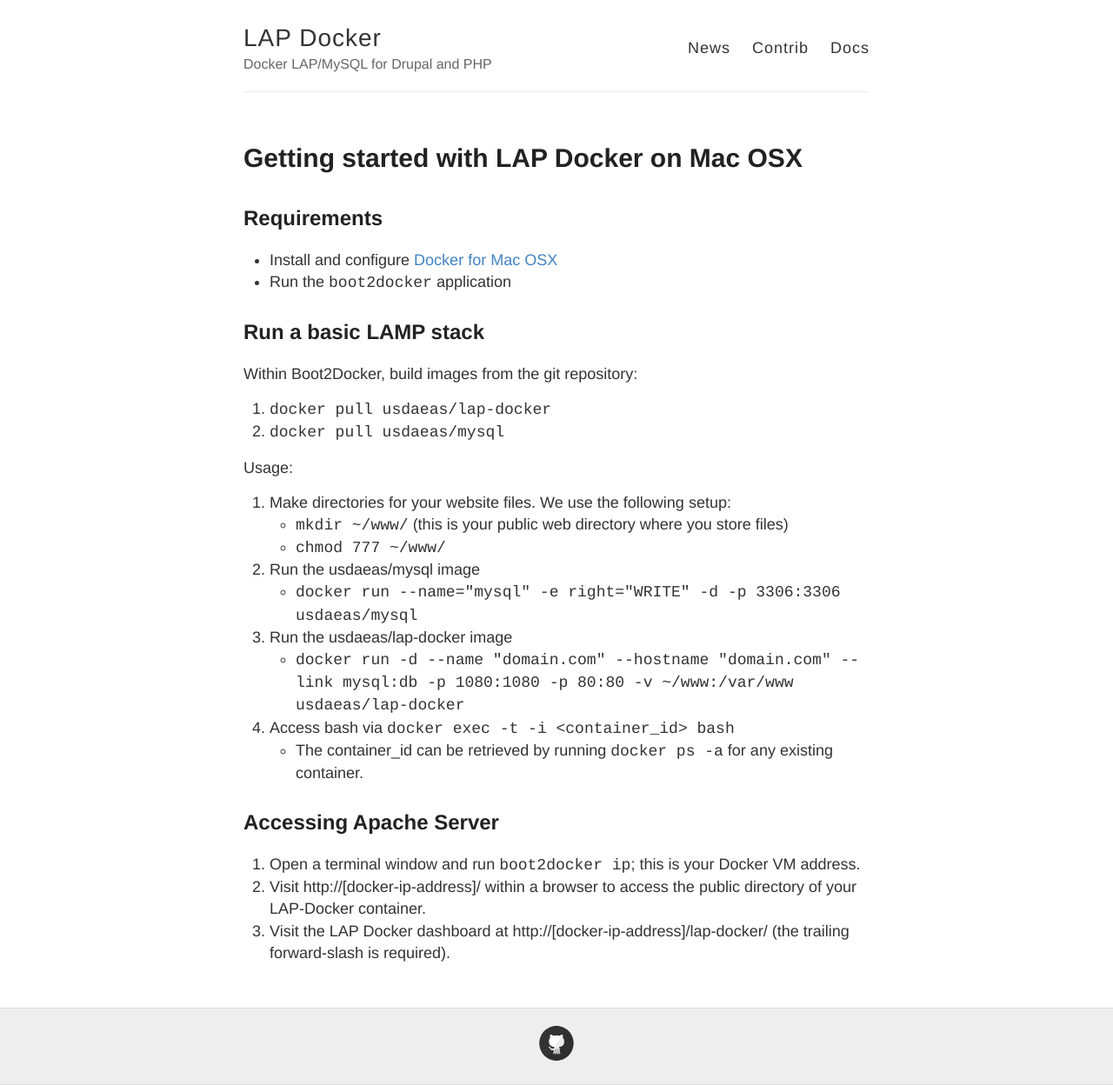
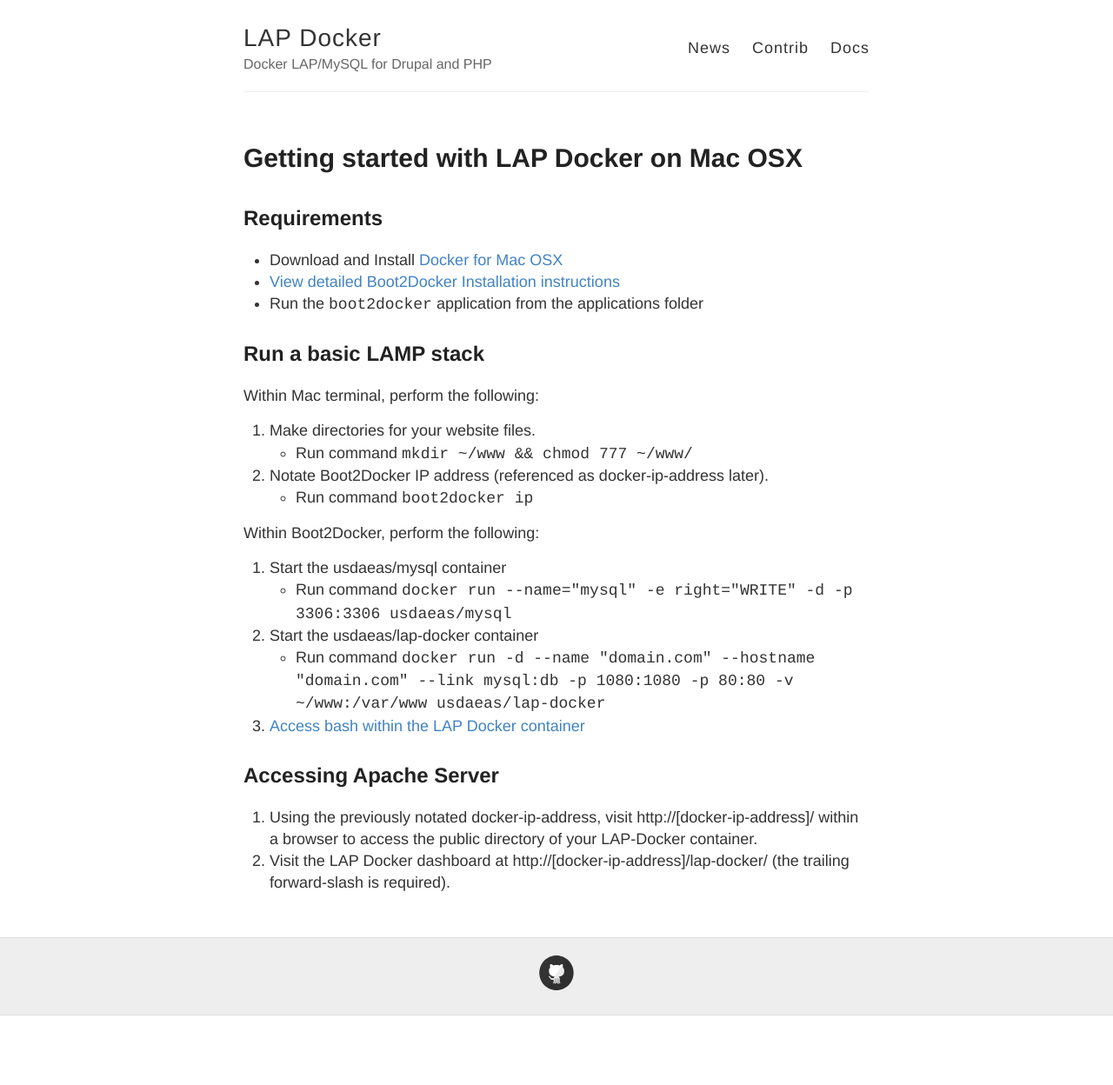
Before and after one commit to hedinfaok/lap-docker, a Jekyll site: the page built from _docs/mac/getting-started.md, in a window 1280 px wide. Shown: the whole page at 87% size. Built offline with Jekyll 4.4.1, drawn with Linux system fonts in a browser that asks for light colours; Markdown is read by kramdown in place of the engine named in the settings; after the commit the page ends 1168 px from its top, so only the background shows below that.

Commit message:
Update getting started documentation per request.

```diff
--- a/_docs/mac/getting-started.md
+++ b/_docs/mac/getting-started.md
@@ -7,31 +7,29 @@
 
 Requirements
 ----------
-- Install and configure [Docker for Mac OSX](https://docs.docker.com/installation/mac/#install-boot2docker)
-- Run the `boot2docker` application
+- Download and Install [Docker for Mac OSX](https://github.com/boot2docker/osx-installer/releases/latest)
+ - [View detailed Boot2Docker Installation instructions](https://docs.docker.com/installation/mac/#install-boot2docker)
+- Run the `boot2docker` application from the applications folder
 
 Run a basic LAMP stack
 ----------
 
-Within Boot2Docker, build images from the git repository:
+Within Mac terminal, perform the following:
 
-1. `docker pull usdaeas/lap-docker`
-2. `docker pull usdaeas/mysql`
+1. Make directories for your website files.
+ - Run command `mkdir ~/www && chmod 777 ~/www/`
+2. Notate Boot2Docker IP address (referenced as docker-ip-address later).
+ - Run command `boot2docker ip`
 
-Usage:
+Within Boot2Docker, perform the following:
 
-1. Make directories for your website files. We use the following setup:
- - `mkdir ~/www/` (this is your public web directory where you store files)
- - `chmod 777 ~/www/`
-2. Run the usdaeas/mysql image
- - `docker run --name="mysql" -e right="WRITE" -d -p 3306:3306 usdaeas/mysql`
-3. Run the usdaeas/lap-docker image
- - `docker run -d --name "domain.com" --hostname "domain.com" --link mysql:db -p 1080:1080 -p 80:80 -v ~/www:/var/www usdaeas/lap-docker`
-4. Access bash via `docker exec -t -i <container_id> bash`
- - The container_id can be retrieved by running `docker ps -a` for any existing container.
+1. Start the usdaeas/mysql container
+ - Run command `docker run --name="mysql" -e right="WRITE" -d -p 3306:3306 usdaeas/mysql`
+2. Start the usdaeas/lap-docker container
+ - Run command `docker run -d --name "domain.com" --hostname "domain.com" --link mysql:db -p 1080:1080 -p 80:80 -v ~/www:/var/www usdaeas/lap-docker`
+3. [Access bash within the LAP Docker container]({{ site.baseurl }}/docs/general/accessing-docker-bash/)
 
 Accessing Apache Server
 -----------------------
-1. Open a terminal window and run `boot2docker ip`; this is your Docker VM address.
-2. Visit http://[docker-ip-address]/ within a browser to access the public directory of your LAP-Docker container.
+1. Using the previously notated docker-ip-address, visit http://[docker-ip-address]/ within a browser to access the public directory of your LAP-Docker container.
 3. Visit the LAP Docker dashboard at http://[docker-ip-address]/lap-docker/ (the trailing forward-slash is required).
```
